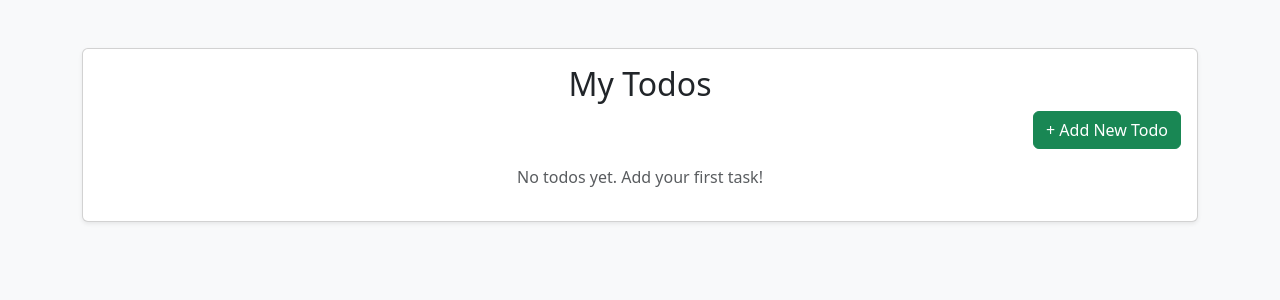
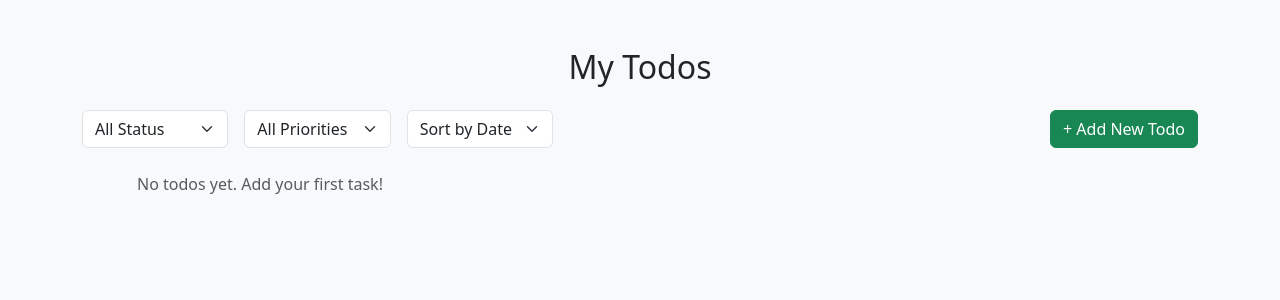
Before and after one commit to Jobdaiyoung/Todo-Application, a Django app: page /home/ in a window 1280 px wide. Shown: the part 56-356 px from the top of the page. Run offline with Django 4.2, Linux system fonts and the light colour scheme; the visitor is signed in with stand-in values (Sample User, id 1); data that the repository does not hold is empty.

Commit message:
add filters and sort

```diff
--- a/todo_project/todos/templates/todo_list.html
+++ b/todo_project/todos/templates/todo_list.html
@@ -2,14 +2,42 @@
 {% block title %}My Todo List{% endblock %}
 
 {% block content %}
-<div class="card shadow-sm">
-  <div class="card-body">
-    <h2 class="card-title text-center">My Todos</h2>
-    <div class="text-end mb-3">
+<h2 class="text-center mb-4">My Todos</h2>
+
+<div class="d-flex justify-content-between mb-4">
+  <!-- Filters and Sorting on the left -->
+  <div class="d-flex gap-3">
+    <form method="GET" class="d-flex gap-3">
+      <!-- Status Filter -->
+      <select name="status" class="form-select" onchange="this.form.submit()">
+        <option value="">All Status</option>
+        <option value="todo" {% if status_filter == 'to_do' %}selected{% endif %}>Todo</option>
+        <option value="in_progress" {% if status_filter == 'in_progress' %}selected{% endif %}>In Progress</option>
+        <option value="done" {% if status_filter == 'done' %}selected{% endif %}>Done</option>
+      </select>
+
+      <!-- Priority Filter -->
+      <select name="priority" class="form-select" onchange="this.form.submit()">
+        <option value="">All Priorities</option>
+        <option value="high" {% if priority_filter == 'high' %}selected{% endif %}>High</option>
+        <option value="medium" {% if priority_filter == 'medium' %}selected{% endif %}>Medium</option>
+        <option value="low" {% if priority_filter == 'low' %}selected{% endif %}>Low</option>
+      </select>
+
+      <!-- Sorting -->
+      <select name="sort_by" class="form-select" onchange="this.form.submit()">
+        <option value="created_at" {% if sort_by == 'created_at' %}selected{% endif %}>Sort by Date</option>
+        <option value="priority" {% if sort_by == 'priority' %}selected{% endif %}>Sort by Priority</option>
+      </select>
+    </form>
+  </div>
+
+  <div class="d-flex justify-content-end">
     <a href="{% url 'add_todo' %}" class="btn btn-success">+ Add New Todo</a>
   </div>
+</div>
 
-    {% if todos %}
+<!-- cards -->
 <div class="row row-cols-1 row-cols-md-2 row-cols-lg-3 g-4">
   {% for todo in todos %}
   <div class="col">
@@ -26,7 +54,6 @@
             {% else %}
               <span class="badge bg-success">Done</span>
             {% endif %}
-
             <!-- Priority Badge -->
             {% if todo.priority == 'high' %}
               <span class="badge bg-danger">High</span>
@@ -53,9 +80,5 @@
   <p class="text-muted text-center">No todos yet. Add your first task!</p>
   {% endfor %}
 </div>
-    {% else %}
-    <p class="text-muted text-center">No todos yet. Add your first task!</p>
-    {% endif %}
-  </div>
-</div>
+
 {% endblock %}
--- a/todo_project/todos/views.py
+++ b/todo_project/todos/views.py
@@ -31,8 +31,36 @@ def logout_view(request):
     return redirect('login')
 
 def todo_list(request):
+    # Get filter and sort parameters from the request
+    status_filter = request.GET.get('status', None)
+    priority_filter = request.GET.get('priority', None)
+    sort_by = request.GET.get('sort_by', 'created_at')  # default: sort by created_at
+
+    # Start with all todos for the current user
     todos = Todo.objects.filter(user=request.user)
-    return render(request, 'todo_list.html', {'todos': todos})
+
+    # Apply status filter if selected
+    if status_filter:
+        todos = todos.filter(status=status_filter)
+
+    # Apply priority filter if selected
+    if priority_filter:
+        todos = todos.filter(priority=priority_filter)
+
+    # Sorting by created date or priority
+    if sort_by == 'created_at':
+        todos = todos.order_by('-created_at')  # newest first
+    elif sort_by == 'priority':
+        todos = todos.order_by('-priority')  # priority order (can be customized)
+
+    # Pass filtered and sorted todos to context
+    context = {
+        'todos': todos,
+        'status_filter': status_filter,
+        'priority_filter': priority_filter,
+        'sort_by': sort_by,
+    }
+    return render(request, 'todo_list.html', context)
 
 def add_todo(request):
     if request.method == 'POST':
```
Lines whose indentation alone changed are shown as unchanged.
